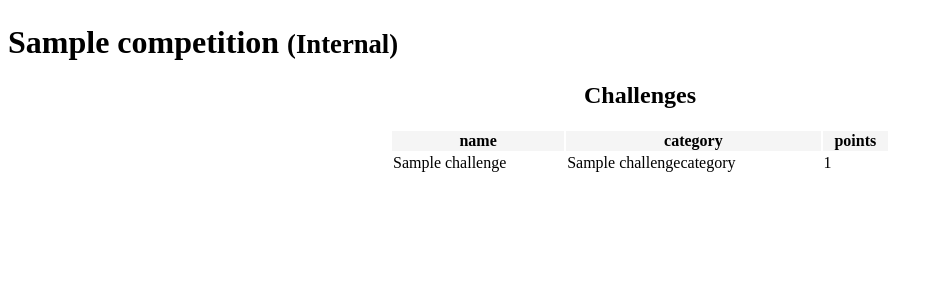
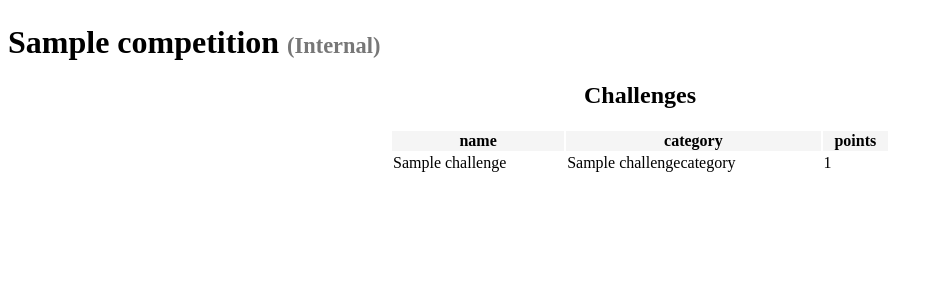
Before and after one commit to HackUCF/internal-scoreboard, a Django app: a page that uses content/templates/base.html in a window 1280 px wide. Shown: the part 51-351 px from the top of the page, without its empty margins (0-930 px from the left). Run offline with Django 3.2, Linux system fonts and the light colour scheme; tables that the repository leaves empty hold one stand-in row (values such as "Sample post").

Commit message:
added styles for .internal, .external

```diff
--- a/content/static/style.css
+++ b/content/static/style.css
@@ -1,7 +1,7 @@
 nav ul {
     list-style: none;
     padding: 0;
-    font-size: 1.5em;
+    font-size: 1.5rem;
 }
 nav li:first-child:before {
     content: '';
@@ -24,6 +24,11 @@ nav li {
 
 /* page-specific stuff */
 
+h1 > .internal, h1 > .external {
+    font-size: 1.4rem;
+    color: #777;
+}
+
 .login-row {
     text-align: right;
 }
```
